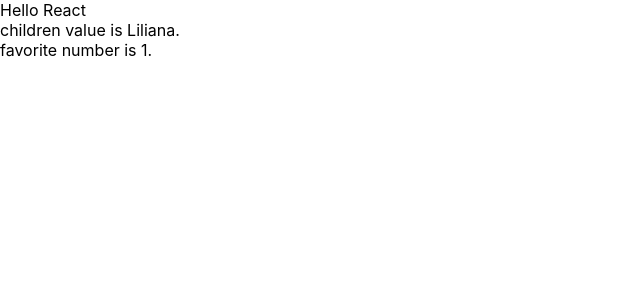
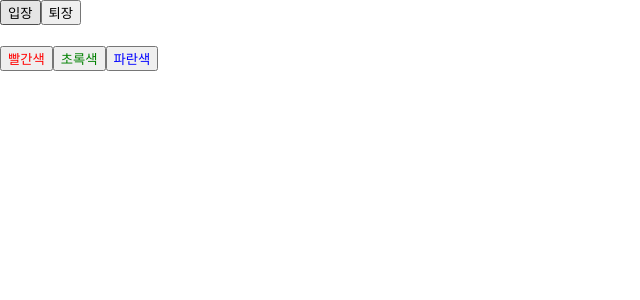
Before and after one commit to lilianaaaaa/deal-with-react, a React (Create React App) app: page / in a window 1280 px wide. Shown: the top 300 px of the page, without its empty margins (0-640 px from the left). Built offline with nearby package versions, Linux system fonts and the light colour scheme.

Commit message:
3장 - state

```diff
--- a/src/App.js
+++ b/src/App.js
@@ -23,11 +23,24 @@
 // }
 
 // export default App;
+///////////////////////////////////////////////////
+// import MyComponent from "./MyComponent";
 
-import MyComponent from "./MyComponent";
+// const App = () => {
+//   return <MyComponent name="React" favoriteNumber={1}>Liliana</MyComponent>;
+// };
+
+///////////////////////////////////////////////////
+// import Counter from './Counter';
+
+// const App = () => {
+//   return <Counter/>;
+// };
+
+import Say from './Say';
 
 const App = () => {
-  return <MyComponent name="React" favoriteNumber={1}>Liliana</MyComponent>;
+  return <Say />
 };
 
 export default App;
--- /dev/null
+++ b/src/Counter.js
@@ -0,0 +1,40 @@
+import React, {Component} from 'react';
+
+class Counter extends Component{
+    constructor(props){
+        super(props);
+        //state의 초깃값 설정
+        this.state = {
+            number: 0,
+            fixedNumber: 0
+        };
+    }
+    render(){
+        const {number, fixedNumber} = this.state;//state 조회할때는 this.state로 조회
+        return (
+            <div>
+                <h1>{number}</h1>
+                <h2>바뀌지 않는 값: {fixedNumber}</h2>
+                <button onClick={() => {
+                    this.setState(
+                        {
+                            number: number + 1
+                        },
+                        () => {
+                            console.log('방금 setState가 호출되었습니다.');
+                            console.log(this.state);
+                        }//setState 사용하여 값 업데이트하고난 다음 특정 작업 하고싶을때 setState의 두번째 파라미터로 콜백함수 활용
+                        );//state에 새로운 값 넣기
+                    //this.setState({number: this.state.number + 1});//두번 호출 -> state 값이 바로 바뀌지는 않기 때문에 그대로 1씩 증가
+                    this.setState(prevState => {
+                        return {
+                            number: prevState.number + 1
+                        };
+                    });//2씩 증가
+                }}>+1</button>
+            </div>
+        );
+    }
+}
+
+export default Counter;
--- /dev/null
+++ b/src/Say.js
@@ -0,0 +1,22 @@
+import React, {useState} from 'react';
+
+const Say = () => {
+    const [message, setMessage] = useState('');
+    const onClickEnter = () => setMessage('안녕하세요!');
+    const onClickLeave = () => setMessage('안녕히 가세요!');
+
+    const [color, setColor] = useState('black');
+
+    return (
+        <div>
+            <button onClick={onClickEnter}>입장</button>
+            <button onClick={onClickLeave}>퇴장</button>
+            <h1 style={{color}}>{message}</h1>
+            <button style={{color: 'red'}} onClick={() => setColor('red')}>빨간색</button>
+            <button style={{color: 'green'}} onClick={() => setColor('green')}>초록색</button>
+            <button style={{color: 'blue'}} onClick={() => setColor('blue')}>파란색</button>
+        </div>
+    );
+};
+
+export default Say;
```
